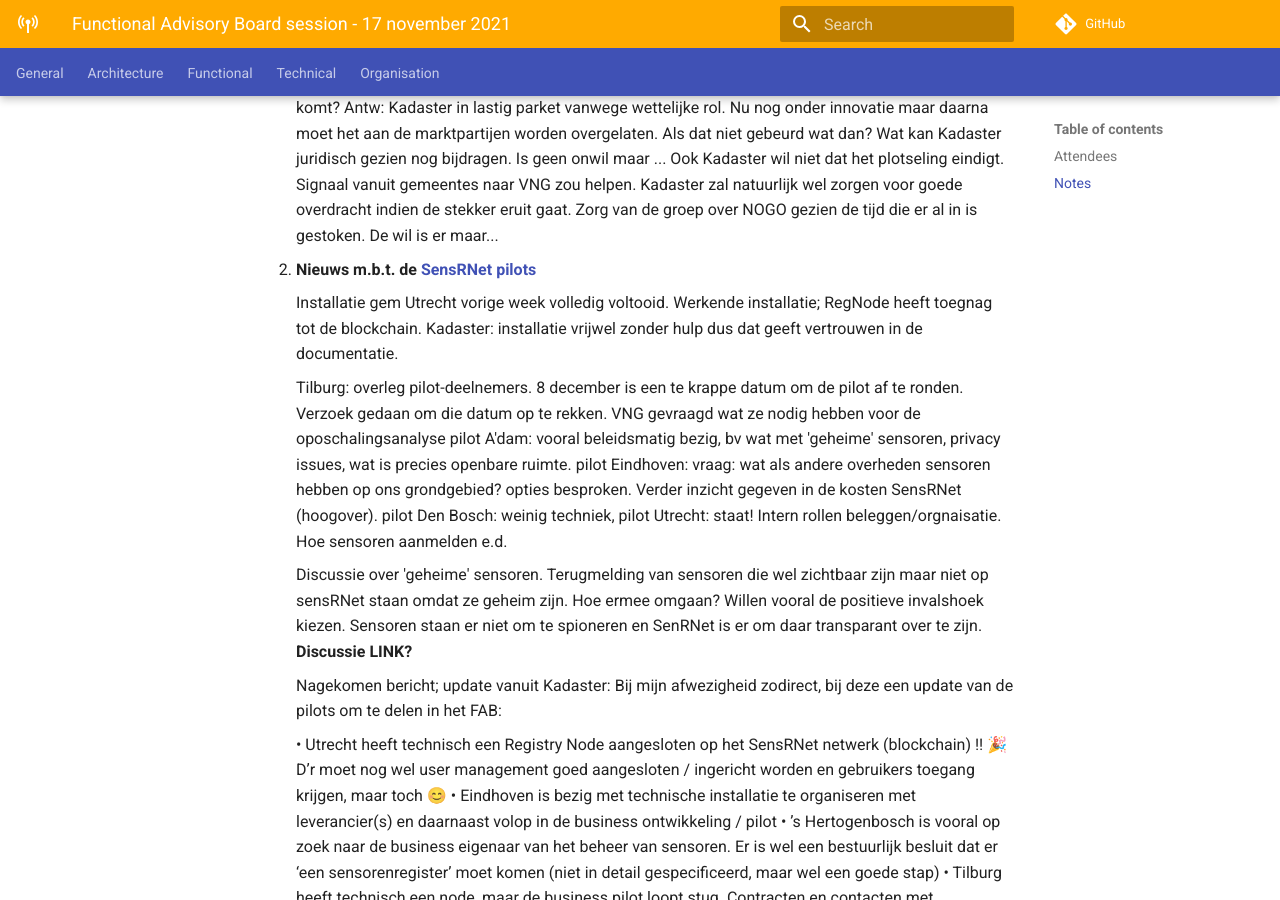
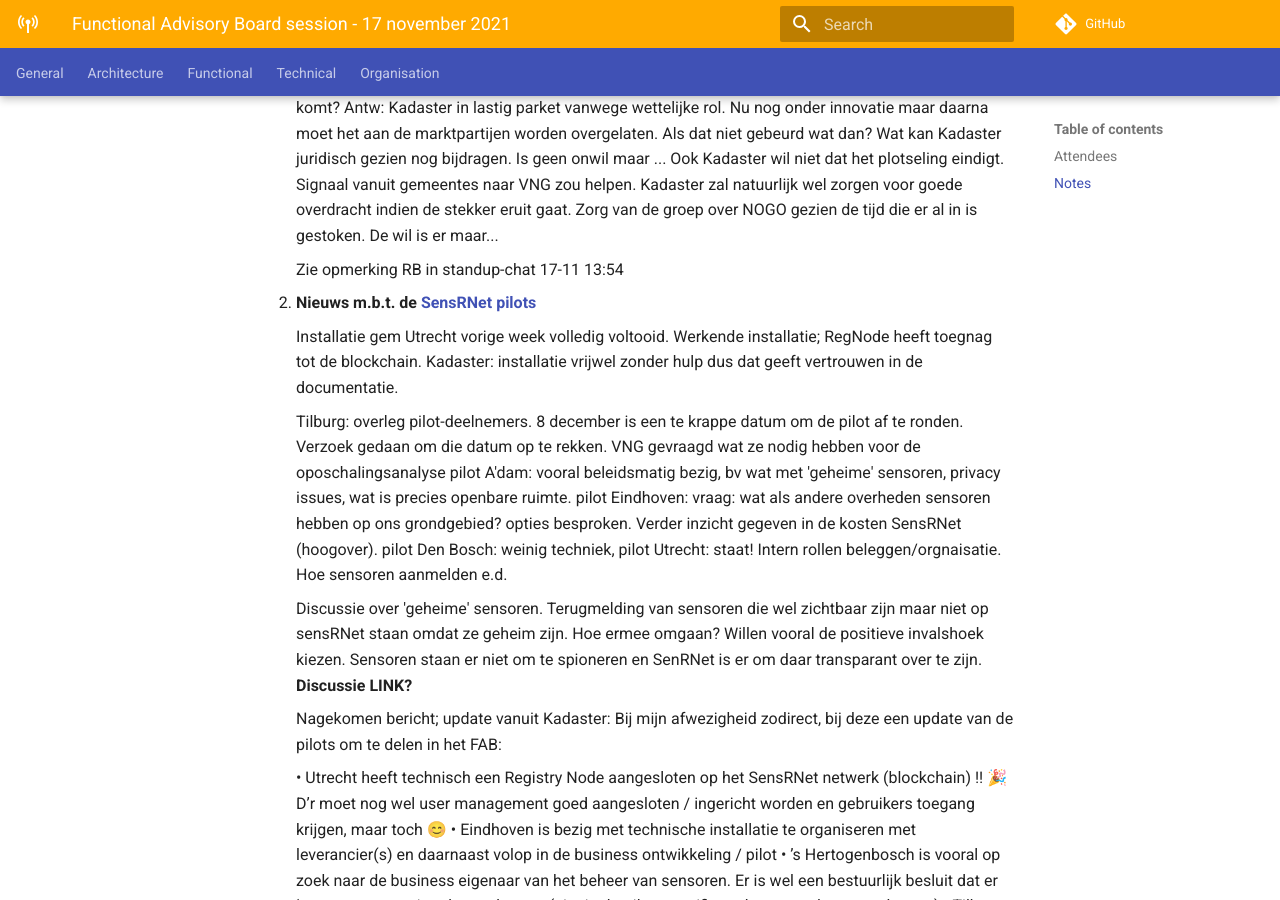
Before and after one commit to kadaster-labs/sensrnet-home, an MkDocs documentation site: the page built from docs/notes/2021-11-17-FAB-notes.md, in a window 1280 px wide and 900 px high, scrolled down 980 px. Built offline with MkDocs 1.6.1 and Material for MkDocs 9.7.7, drawn with Linux system fonts in a browser that asks for light colours; comment, search, counter and statistics services are not loaded.

Commit message:
Update 2021-11-17-FAB-notes.md

```diff
--- a/docs/notes/2021-11-17-FAB-notes.md
+++ b/docs/notes/2021-11-17-FAB-notes.md
@@ -31,6 +31,8 @@
      Na pilots doorgaan of tijdelijk stoppen? => vraag aan FAB-deelnemers.
      Den Bosch: het kan toch niet dat in maart een NOGO komt? Antw: Kadaster in lastig parket vanwege wettelijke rol. Nu nog onder innovatie maar daarna moet het aan de marktpartijen worden overgelaten. Als dat niet gebeurd wat dan? Wat kan Kadaster juridisch gezien nog bijdragen. Is geen onwil maar ... Ook Kadaster wil niet dat het plotseling eindigt. Signaal vanuit gemeentes naar VNG zou helpen. Kadaster zal natuurlijk wel zorgen voor goede overdracht indien de stekker eruit gaat.
      Zorg van de groep over NOGO gezien de tijd die er al in is gestoken. De wil is er maar...
+
+     Zie opmerking RB in standup-chat 17-11 13:54
 
 
 2. **Nieuws m.b.t. de [SensRNet pilots](https://kadaster-labs.github.io/sensrnet-home/Pilots/)**
```
